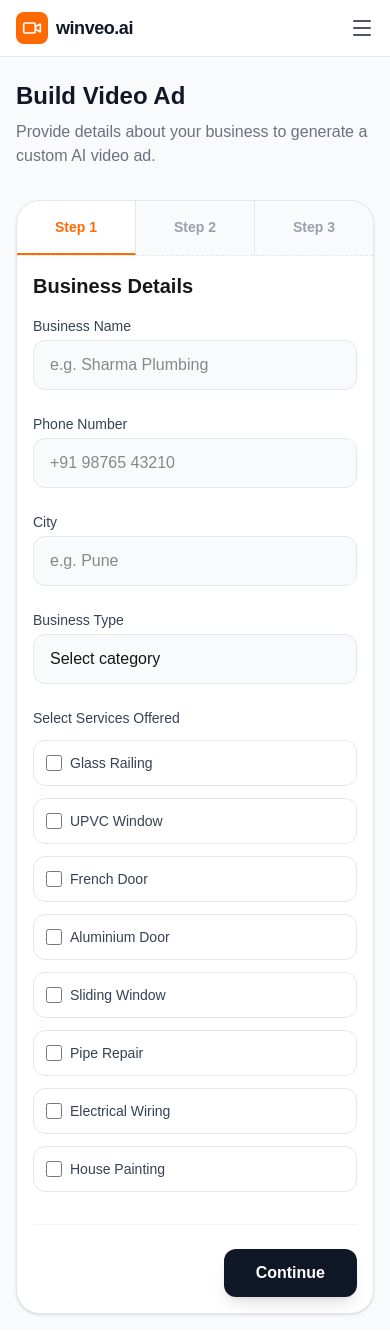
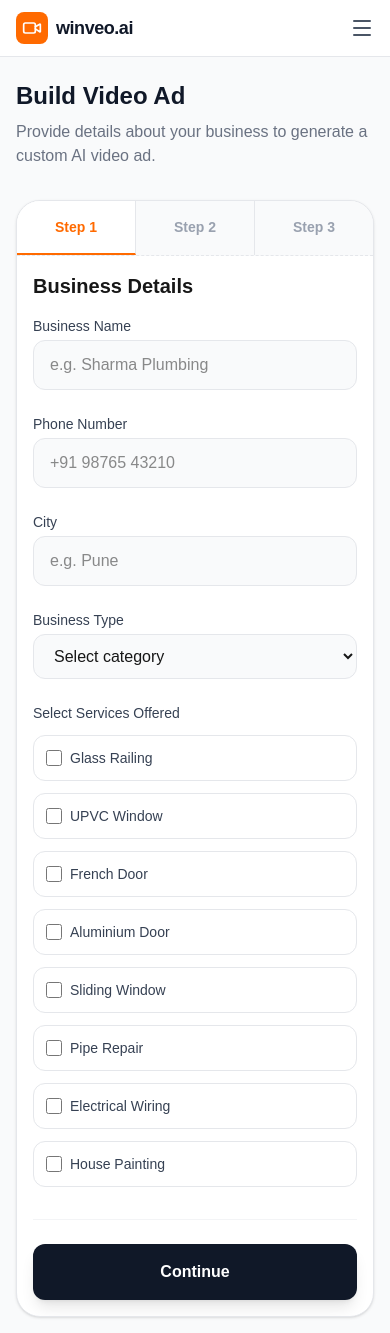
Before and after one commit to silifixsilicone-coder/winveo-0v, a Next.js app: page /dashboard/create in a window 390 px wide. Built offline with nearby package versions, Linux system fonts and the light colour scheme.

Commit message:
Fix: Form step navigation and button responsiveness

```diff
--- a/src/app/dashboard/create/page.tsx
+++ b/src/app/dashboard/create/page.tsx
@@ -127,7 +127,7 @@ export default function CreateVideoPage() {
                 </div>
                 <div>
                   <label className="block text-sm font-medium text-gray-700 mb-1">Business Type</label>
-                  <select required value={businessType} onChange={(e) => setBusinessType(e.target.value)} className="w-full px-4 py-3 rounded-xl border border-gray-200 focus:ring-2 focus:ring-brand-orange focus:border-transparent outline-none transition bg-gray-50 focus:bg-white appearance-none">
+                  <select required value={businessType} onChange={(e) => setBusinessType(e.target.value)} className="w-full px-4 py-3 rounded-xl border border-gray-200 focus:ring-2 focus:ring-brand-orange focus:border-transparent outline-none transition bg-gray-50 focus:bg-white">
                     <option value="" disabled>Select category</option>
                     <option value="Plumber">Plumber</option>
                     <option value="Electrician">Electrician</option>
@@ -228,21 +228,32 @@ export default function CreateVideoPage() {
             </div>
           )}
 
-          <div className="mt-8 pt-6 border-t border-gray-100 flex justify-between">
+          <div className="mt-8 pt-6 border-t border-gray-100 flex flex-col sm:flex-row justify-between gap-4">
             {step > 1 ? (
-              <button type="button" onClick={() => setStep(step - 1)} className="px-6 py-3 rounded-xl font-bold text-gray-600 hover:bg-gray-100 transition">
+              <button
+                type="button"
+                onClick={() => setStep(step - 1)}
+                className="order-2 sm:order-1 px-6 py-4 rounded-xl font-bold text-gray-600 hover:bg-gray-100 transition text-center"
+              >
                 Back
               </button>
             ) : (
-              <div></div>
+              <div className="hidden sm:block"></div>
             )}
 
             {step < 3 ? (
-              <button type="button" onClick={() => setStep(step + 1)} className="bg-gray-900 text-white px-8 py-3 rounded-xl font-bold hover:bg-gray-800 transition shadow-lg shrink-0">
+              <button
+                type="button"
+                onClick={() => setStep(step + 1)}
+                className="order-1 sm:order-2 bg-gray-900 text-white px-10 py-4 rounded-xl font-bold hover:bg-gray-800 transition shadow-lg shrink-0 text-center active:scale-95"
+              >
                 Continue
               </button>
             ) : (
-              <button type="submit" className="bg-brand-orange text-white px-8 py-3 rounded-xl font-bold hover:bg-brand-orange-dark transition shadow-lg shadow-brand-orange/30 shrink-0 flex items-center gap-2">
+              <button
+                type="submit"
+                className="order-1 sm:order-2 bg-brand-orange text-white px-10 py-4 rounded-xl font-bold hover:bg-brand-orange-dark transition shadow-lg shadow-brand-orange/30 shrink-0 flex items-center justify-center gap-2 active:scale-95"
+              >
                 <Video className="h-5 w-5" />
                 Generate Video
               </button>
```
